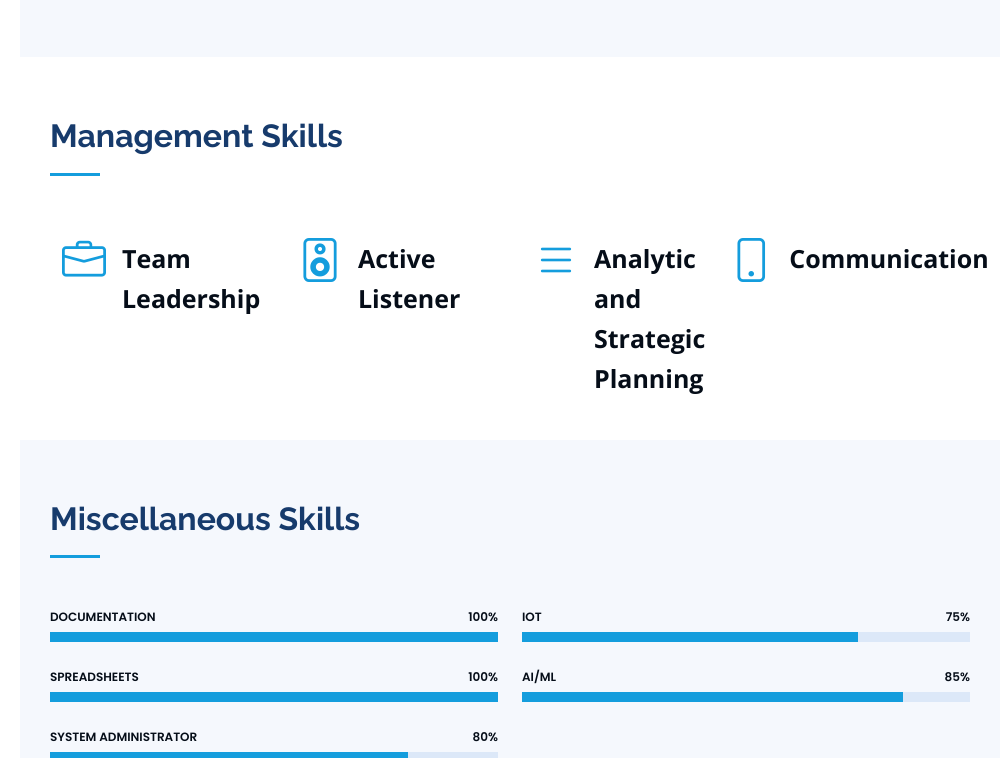
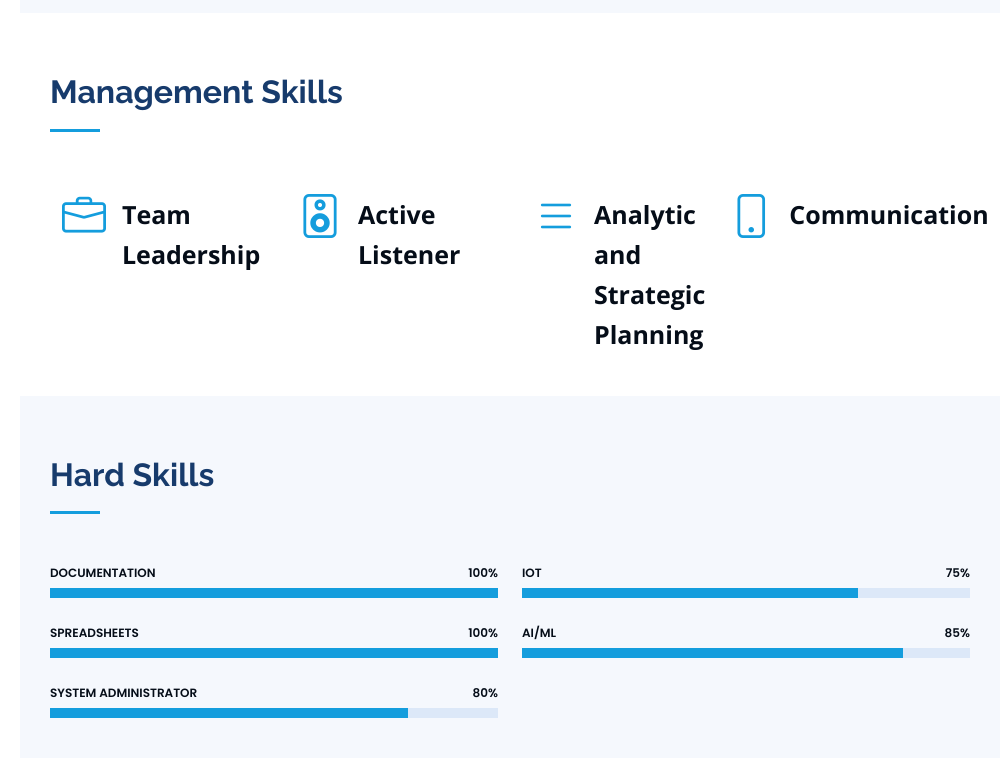
Before and after one commit to Angelarajchadha/Angela-Raj-Chadha.github.io, a plain HTML site: page index.html in a window 1280 px wide. Shown: the part 2140-2898 px from the top of the page, without its empty margins (280-1280 px from the left). Drawn offline with nearby package versions, Linux system fonts and the light colour scheme.

Commit message:
Update index.html

```diff
--- a/index.html
+++ b/index.html
@@ -94,7 +94,6 @@
               <div class="col-lg-6">
                 <ul>
                   <li><i class="bi bi-chevron-right"></i> <strong>Name:</strong> <span>Angela Raj Chadha</span></li>
-                  <li><i class="bi bi-chevron-right"></i> <strong>Website:</strong> <span>www.example.com</span></li>
                   <li><i class="bi bi-chevron-right"></i> <strong>City:</strong> <span>New Delhi, India</span></li>
                   <p>
                     <p><i class="bi bi-chevron-right"></i> <a href="https://drive.google.com/file/d/1UGGrlIzdGzN6nWMmO3cCzt91XIk5khpp/view?usp=sharing"><strong>The link to the Resume</strong></a></p>
@@ -279,7 +278,7 @@
       <div class="container">
 
         <div class="section-title">
-          <h2>Miscellaneous Skills</h2>
+          <h2>Hard Skills</h2>
         </div>
 
         <div class="row skills-content">
```
